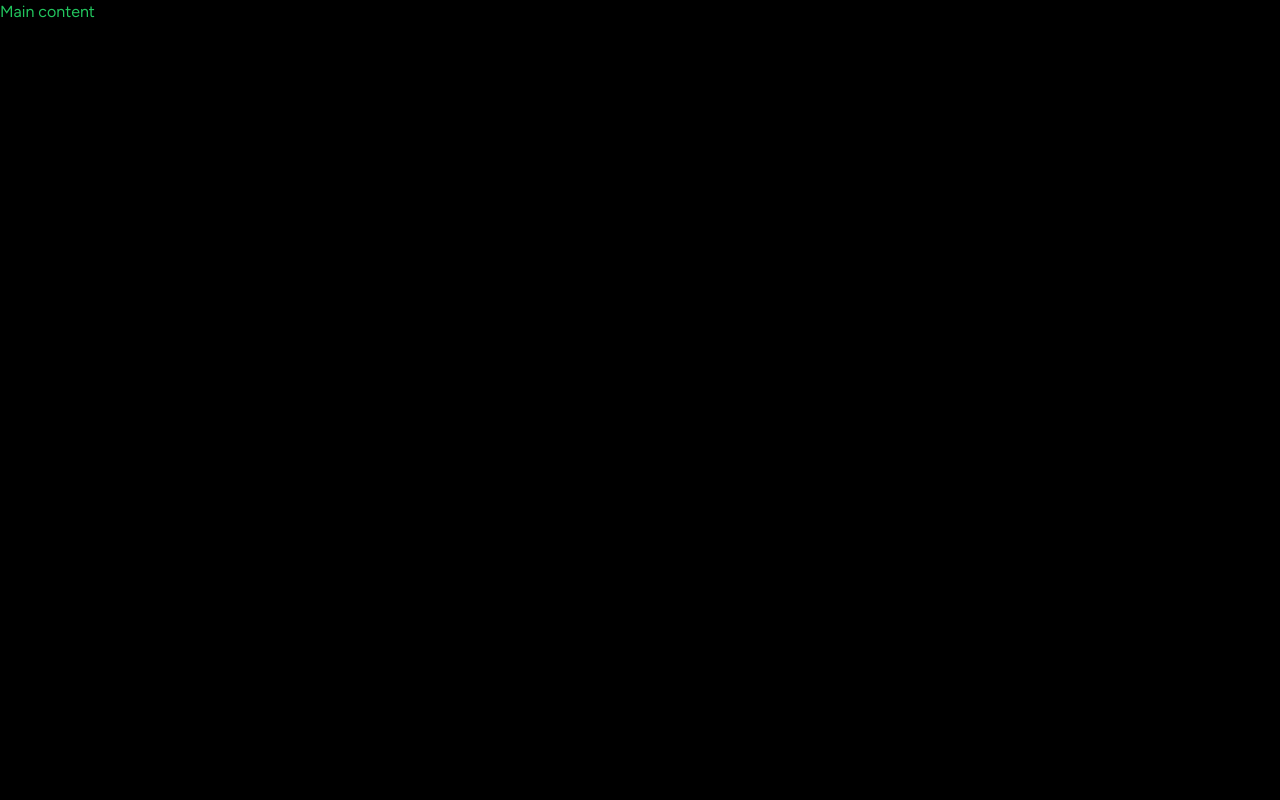
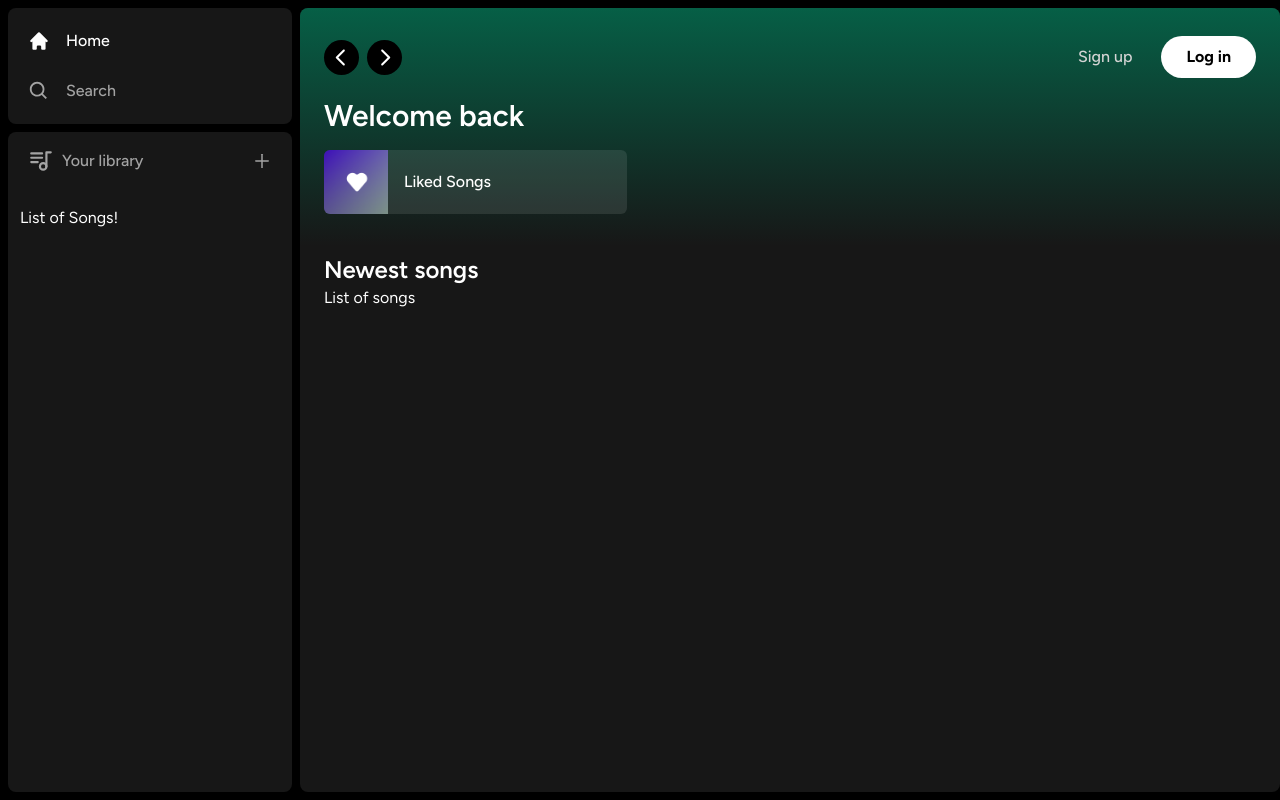
Before and after one commit to khanhthanhdev/spotify-clone, a Next.js app: page / in a window 1280 px wide. Built offline with nearby package versions, Linux system fonts and the light colour scheme.

Commit message:
navbar, layout

```diff
--- a/app/(site)/page.tsx
+++ b/app/(site)/page.tsx
@@ -1,9 +1,38 @@
+import Header from "@/components/Header";
+import ListItem from "@/components/ListItem";
 
 
 export default function Home() {
   return (
-    <div className="text-green-500">
-      Main content
+    <div className="
+      bg-neutral-900 rounded-lg h-full w-full overflow-hidden overflow-y-auto
+    ">
+      <Header>
+        <div className="mb-2">
+          <h1 className="text-white text-3xl font-semibold">
+            Welcome back
+          </h1>
+          <div className="grid grid-cols-1 sm:grid-cols-2
+            xl:grid-cols-3 2xl:grid-cols-4 gap-3 mt-4
+          ">
+            <ListItem
+              image="/images/liked.png"
+              name="Liked Songs"
+              href="like"
+            />
+          </div>
+        </div>
+      </Header>
+      <div className="mt-2 mb-7 px-6">
+        <div className="flex justify-between items-center">
+          <h1 className="text-white text-2xl font-semibold">
+            Newest songs
+          </h1>
+        </div>
+        <div>
+          List of songs
+        </div>
+      </div>
     </div>
   )
 }
--- /dev/null
+++ b/components/Box.tsx
@@ -0,0 +1,30 @@
+import { twMerge } from "tailwind-merge"
+
+interface BoxProps {
+    children: React.ReactNode
+    className?: string
+}
+
+
+
+const Box: React.FC<BoxProps> = ({
+    children,
+    className
+}) => {
+  return (
+    <div
+        className={twMerge(`
+            bg-neutral-900
+            rounded-lg
+            h-fit
+            w-full
+        `,
+        className
+        )}
+    >
+        {children}
+    </div>
+  )
+}
+
+export default Box
--- /dev/null
+++ b/components/Button.tsx
@@ -0,0 +1,36 @@
+import { forwardRef } from "react"
+import {twMerge} from "tailwind-merge"
+
+
+interface ButtonProps
+    extends React.ButtonHTMLAttributes<HTMLButtonElement> {}
+
+
+const Button = forwardRef<HTMLButtonElement, ButtonProps>(({
+    className,
+    children,
+    disabled,
+    type= "button",
+    ...props
+}, ref) => {
+    return (
+        <button
+            type={type}
+            className={twMerge(`
+                w-full rounded-full bg-green-500
+                border border-transparent px-3 py-3
+                disabled:cursor-not-allowed disabled:opacity-50
+                text-black font-bold hover:opacity-75 transition
+            `, className)}
+            disabled={disabled}
+            ref={ref}
+            {...props}
+        >
+            {children}
+        </button>
+    )
+})
+
+Button.displayName = "Button"
+
+export default Button
--- /dev/null
+++ b/components/Header.tsx
@@ -0,0 +1,111 @@
+'use client'
+import { useRouter } from "next/navigation";
+import { twMerge } from "tailwind-merge";
+import { RxCaretLeft, RxCaretRight } from "react-icons/rx";
+import {HiHome} from "react-icons/hi";
+import { BiSearch } from "react-icons/bi";
+import Button from "./Button";
+
+interface HeaderProps {
+    children: React.ReactNode;
+    className?: string;
+}
+
+
+const Header: React.FC<HeaderProps> = ({
+    children,
+    className
+}) => {
+
+    const router = useRouter();
+
+    const handleLogout = () => {
+
+    }
+
+  return (
+    <div className={twMerge(`
+        h-fit bg-gradient-to-b from-emerald-800 p-6
+    `,
+        className
+    )}>
+        <div className="
+            w-full mb-4 flex items-center justify-between
+        ">
+            <div className="
+                hidden md:flex gap-x-2 items-center
+            ">
+                <button className="
+                    rounded-full
+                    bg-black
+                    flex
+                    items-center
+                    justify-center
+                    hover:opacity-75
+                    transition
+                "
+                onClick={() => router.back()}
+                >
+                    <RxCaretLeft className="text-white" size={35} />
+                </button>
+                <button className="
+                    rounded-full
+                    bg-black
+                    flex
+                    items-center
+                    justify-center
+                    hover:opacity-75
+                    transition
+                "
+                onClick={() => router.forward()}
+                >
+                    <RxCaretRight className="text-white" size={35} />
+                </button>
+            </div>
+            <div className="
+            flex md:hidden gap-x-2 items-center
+            ">
+                <button className="
+                    rounded-full
+                    p-2 bg-white flex items-center
+                    justify-center hover:opacity-75 transition
+                ">
+                    <HiHome className="text-black" size={20} />
+                </button>
+                <button className="
+                    rounded-full
+                    p-2 bg-white flex items-center
+                    justify-center hover:opacity-75 transition
+                ">
+                    <BiSearch className="text-black" size={20} />
+                </button>
+            </div>
+            <div className="
+                flex justify-between items-center gap-x-4
+            ">
+                <>
+                    <div>
+                        <Button className="
+                            bg-transparent text-neutral-300 font-medium
+                        ">
+                            Sign up
+                        </Button>
+                    </div>
+                    <div>
+                        <Button className="
+                            bg-white px-6 py-2
+                        "
+                        onClick={() => {}}
+                        >
+                            Log in
+                        </Button>
+                    </div>
+                </>
+            </div>
+        </div>
+        {children}
+    </div>
+  )
+}
+
+export default Header
--- /dev/null
+++ b/components/Library.tsx
@@ -0,0 +1,33 @@
+'use client'
+
+import { TbPlaylist } from 'react-icons/tb'
+import { AiOutlinePlus } from 'react-icons/ai'
+const Library = () => {
+
+    const onClick = () => {
+
+    }
+
+  return (
+    <div className="flex flex-col">
+        <div className="flex items-center justify-between px-5 py-4">
+            <div className="inline-flex items-center gap-x-2">
+                <TbPlaylist className='text-neutral-400' size={26} />
+                <p className="text-neutral-400 font-medium text-md">
+                    Your library
+                </p>
+            </div>
+            <AiOutlinePlus
+                onClick={onClick}
+                size={20}
+                className='text-neutral-400 hover:text-white transition cursor-pointer'
+            />
+        </div>
+        <div className=" flex flex-col gap-y-2 mt-4 px-3">
+            List of Songs!
+        </div>
+    </div>
+  )
+}
+
+export default Library
--- /dev/null
+++ b/components/ListItem.tsx
@@ -0,0 +1,56 @@
+'use client';
+import Image from "next/image";
+import { useRouter } from "next/navigation";
+import {FaPlay} from "react-icons/fa";
+
+interface ListItemProps {
+    image: string;
+    name: string;
+    href: string;
+}
+
+
+const ListItem: React.FC<ListItemProps> = ({
+    image,
+    name,
+    href
+}) => {
+
+    const router = useRouter();
+
+    const onClick = () => {
+        router.push(href);
+    }
+
+  return (
+    <button
+        onClick={onClick}
+        className="
+        relative group flex items-center
+        rounded-md overflow-hidden gap-x-4
+        bg-neutral-100/10 hover:bg-neutral-100/20 transition pr-4
+        "
+    >
+        <div className="relative min-h-[64px] min-w-[64px]">
+            <Image
+                className="object-cover"
+                fill
+                src={image}
+                alt="Image"
+            />
+        </div>
+        <p className="font-medium truncate py-5">
+            {name}
+        </p>
+        <div className="absolute transition opacity-0
+        rounded-full flex items-center justify-center
+        bg-green-500 p-4 drop-shadow-md right-5
+        group-hover:opacity-100 hover:scale-110
+        ">
+            <FaPlay className="text-black" />
+        </div>
+    </button>
+  )
+}
+
+export default ListItem
--- a/components/Sidebar.tsx
+++ b/components/Sidebar.tsx
@@ -1,6 +1,14 @@
 'use client'
 import { usePathname} from 'next/navigation'
 import { useMemo } from 'react';
+
+import { HiHome }   from 'react-icons/hi'
+import { BiSearch } from 'react-icons/bi'
+import Box from './Box';
+import SidebarItem from './SidebarItem';
+import Library from './Library';
+
+
 
 interface SidebarProps {
     children: React.ReactNode
@@ -14,20 +22,49 @@
 
     const routes = useMemo(() => [
         {
+            icon: HiHome,
             label: 'Home',
             active: pathname !== '/search',
             href: '/'
         },
         {
+            icon: BiSearch,
             label: 'Search',
-            active: pathname !== '/search',
+            active: pathname === '/search',
             href: '/search'
         }
-    ], [])
+    ], [pathname])
 
   return (
-    <div>
-        {children}
+    <div className='flex h-full'>
+        <div className='hidden
+            md:flex
+            flex-col
+            gap-y-2
+            bg-black
+            h-full
+            w-[300px]
+            p-2
+        '>
+            <Box>
+                <div className='
+                flex flex-col gap-y-4 px-5 py-4
+                '>
+                    {routes.map((item) => (
+                        <SidebarItem
+                            key={item.label}
+                            {...item}
+                        />
+                    ))}
+                </div>
+            </Box>
+            <Box className='overflow-y-auto h-full'>
+                <Library/>
+            </Box>
+        </div>
+        <main className='h-full flex-1 overflow-y-auto py-2'>
+            {children}
+        </main>
     </div>
   )
 }
--- /dev/null
+++ b/components/SidebarItem.tsx
@@ -0,0 +1,37 @@
+import Link from "next/link";
+import { IconType } from "react-icons"
+import { twMerge } from "tailwind-merge"
+
+
+interface SidebarItemProps {
+    icon: IconType;
+    label: string;
+    active?: boolean;
+    href: string;
+}
+
+
+const SidebarItem: React.FC<SidebarItemProps> = ({
+    icon: Icon,
+    label,
+    active,
+    href
+}) => {
+  return (
+    <Link href={href}
+        className={twMerge(`
+            flex flex-row h-auto items-center
+            w-full gap-x-4 text-md font-medium
+            cursor-pointer hover:text-white
+            transition text-neutral-400 py-1
+        `,
+            active && "text-white"
+        )}
+    >
+        <Icon size={26} />
+        <p className="truncate w-full">{label}</p>
+    </Link>
+  )
+}
+
+export default SidebarItem
--- a/package.json
+++ b/package.json
@@ -20,6 +20,7 @@
     "react": "18.2.0",
     "react-dom": "18.2.0",
     "react-icons": "^4.9.0",
+    "tailwind-merge": "^1.13.2",
     "tailwindcss": "3.3.2",
     "typescript": "5.1.3"
   }
```
Also changed, not shown: public/images/liked.png (added), 1 other file (tests, documents, lock files or other folders).
